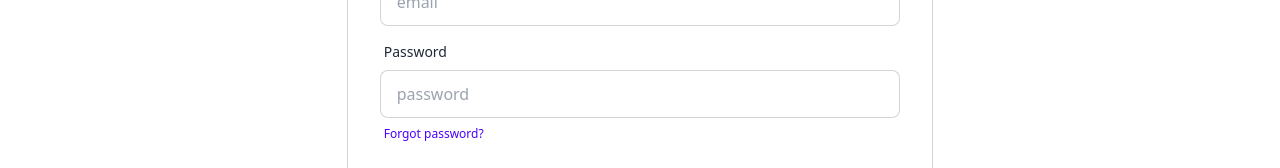
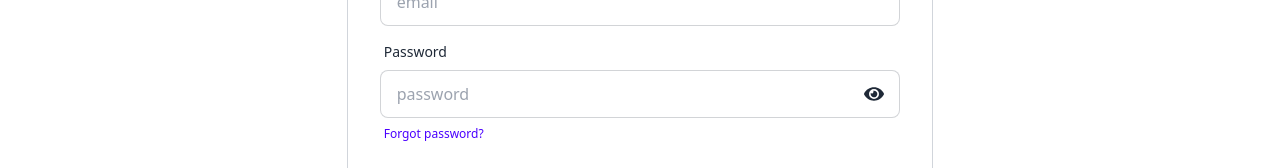
Before and after one commit to ataullah1/Firebase-Resourch, a React (Vite) app in the folder Practices-3/: page /login in a window 1280 px wide. Shown: the part 372-540 px from the top of the page. Built offline with nearby package versions, Linux system fonts and the light colour scheme.

Commit message:
Condition adding

```diff
--- a/Practices-3/package.json
+++ b/Practices-3/package.json
@@ -10,10 +10,12 @@
     "preview": "vite preview"
   },
   "dependencies": {
+    "firebase": "^10.10.0",
     "localforage": "^1.10.0",
     "match-sorter": "^6.3.4",
     "react": "^18.2.0",
     "react-dom": "^18.2.0",
+    "react-icons": "^5.0.1",
     "react-router-dom": "^6.22.3",
     "sort-by": "^1.2.0"
   },
--- /dev/null
+++ b/Practices-3/src/firebase/firebase.config.js
@@ -0,0 +1,20 @@
+// Import the functions you need from the SDKs you need
+import { initializeApp } from 'firebase/app';
+import { getAuth } from 'firebase/auth';
+// TODO: Add SDKs for Firebase products that you want to use
+// https://firebase.google.com/docs/web/setup#available-libraries
+
+// Your web app's Firebase configuration
+const firebaseConfig = {
+  apiKey: 'AIzaSyANq5VRBMahJzA8vsYie-PtvwMDQlxpygE',
+  authDomain: 'snowy-practice-3.firebaseapp.com',
+  projectId: 'snowy-practice-3',
+  storageBucket: 'snowy-practice-3.appspot.com',
+  messagingSenderId: '400965240609',
+  appId: '1:400965240609:web:57ab7190cb99e7b2b2a060',
+};
+
+// Initialize Firebase
+const app = initializeApp(firebaseConfig);
+const auth = getAuth(app);
+export default auth;
--- a/Practices-3/src/pages/Login/Login.jsx
+++ b/Practices-3/src/pages/Login/Login.jsx
@@ -1,9 +1,25 @@
+import { createUserWithEmailAndPassword } from 'firebase/auth';
+import auth from '../../firebase/firebase.config';
+import { FaEye, FaEyeSlash } from 'react-icons/fa';
+import { useState } from 'react';
+
 const Login = () => {
+  const [eye, setEye] = useState(false);
   const handleLogin = (e) => {
     e.preventDefault();
     const email = e.target.email.value;
     const pass = e.target.password.value;
-    console.log(email, pass);
+    // console.log(email, pass);
+    createUserWithEmailAndPassword(auth, email, pass)
+      .then((res) => {
+        const user = res.user;
+        console.log(user);
+      })
+      .catch((error) => {
+        // const errorCode = error.code;
+        const errorMessage = error.message;
+        console.error(errorMessage);
+      });
   };
   return (
     <div className="flex items-center justify-center min-h-[calc(100vh-92px)]">
@@ -28,13 +44,21 @@ const Login = () => {
             <label className="label">
               <span className="label-text">Password</span>
             </label>
+            <div className="relative w-full">
               <input
                 type="password"
                 name="password"
                 placeholder="password"
-              className="input input-bordered"
+                className="input input-bordered w-full pr-14"
                 required
               />
+              <span
+                className="absolute top-1/2 -translate-y-1/2 right-4 text-xl cursor-pointer"
+                onClick={() => setEye(!eye)}
+              >
+                <FaEye />
+              </span>
+            </div>
             <label className="label">
               <a
                 href="#"
--- a/Practices-3/src/pages/Register/Register.jsx
+++ b/Practices-3/src/pages/Register/Register.jsx
@@ -1,9 +1,21 @@
+import { createUserWithEmailAndPassword } from 'firebase/auth';
+import auth from '../../firebase/firebase.config';
 const Register = () => {
   const handleRegister = (e) => {
     e.preventDefault();
     const email = e.target.email.value;
     const pass = e.target.password.value;
-    console.log(email, pass);
+    // console.log(email, pass);
+    createUserWithEmailAndPassword(auth, email, pass)
+      .then((res) => {
+        const user = res.user;
+        console.log(user);
+      })
+      .catch((error) => {
+        // const errorCode = error.code;
+        const errorMessage = error.message;
+        console.error(errorMessage);
+      });
   };
   return (
     <div className="flex items-center justify-center min-h-[calc(100vh-92px)]">
```
Also changed, not shown: 1 other file (tests, documents, lock files or other folders). Lines whose indentation alone changed are shown as unchanged.
